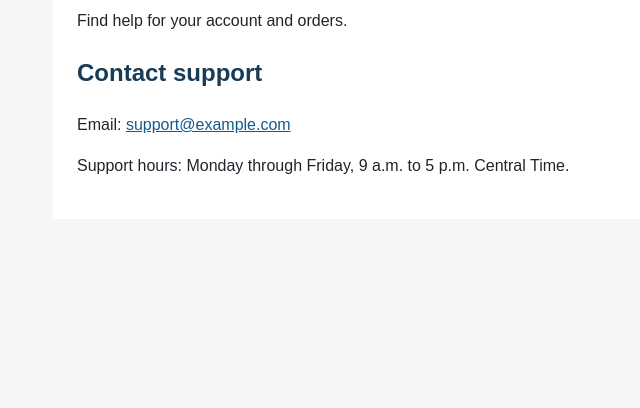
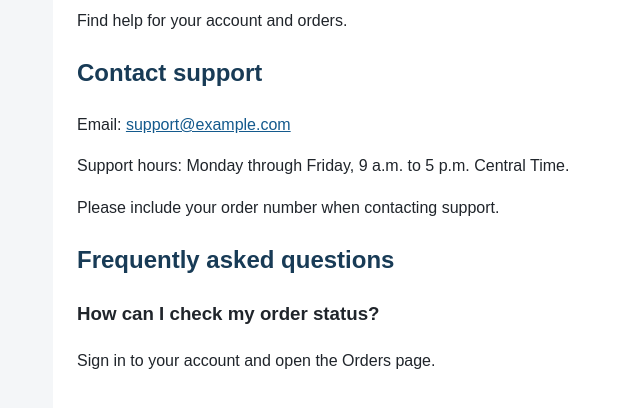
Before and after one commit to jtphung-319/support-portal, a plain HTML site: page index.html in a window 1280 px wide. Shown: the part 150-558 px from the top of the page, without its empty margins (183-823 px from the left). Drawn offline with Linux system fonts and the light colour scheme.

Commit message:
Add order status FAQ and support checklist

```diff
--- a/index.html
+++ b/index.html
@@ -14,6 +14,12 @@
       <h2 id="contact-heading">Contact support</h2>
       <p>Email: <a href="mailto:support@example.com">support@example.com</a></p>
       <p>Support hours: Monday through Friday, 9 a.m. to 5 p.m. Central Time.</p>
+      <p>Please include your order number when contacting support.</p>
+      <section aria-labelledby="faq-heading">
+        <h2 id="faq-heading">Frequently asked questions</h2>
+        <h3>How can I check my order status?</h3>
+        <p>Sign in to your account and open the Orders page.</p>
+      </section>
     </section>
   </main>
 </body>
```
Also changed, not shown: 1 other file.
